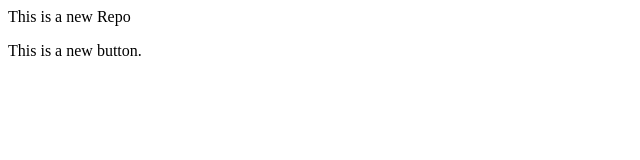
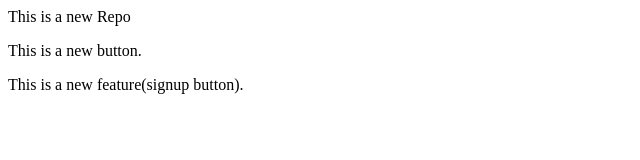
Before and after one commit to aadilshazeb/Local-Repo, a plain HTML site: page index.html in a window 1280 px wide. Shown: the whole page, without its empty margins (0-640 px from the left). Drawn offline with Linux system fonts and the light colour scheme.

Commit message:
Add signup button

```diff
--- a/index.html
+++ b/index.html
@@ -1,2 +1,3 @@
 <p>This is a new Repo</p>
 <p>This is a new button.</p>
+<p>This is a new feature(signup button).</p>
```
